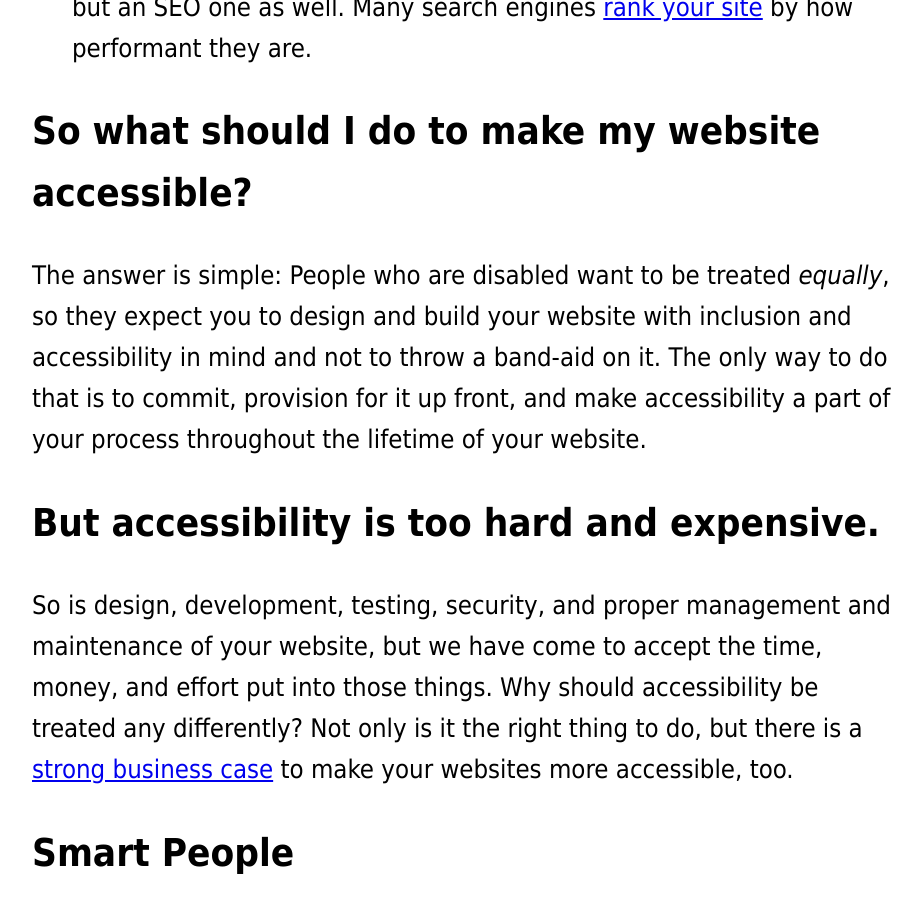
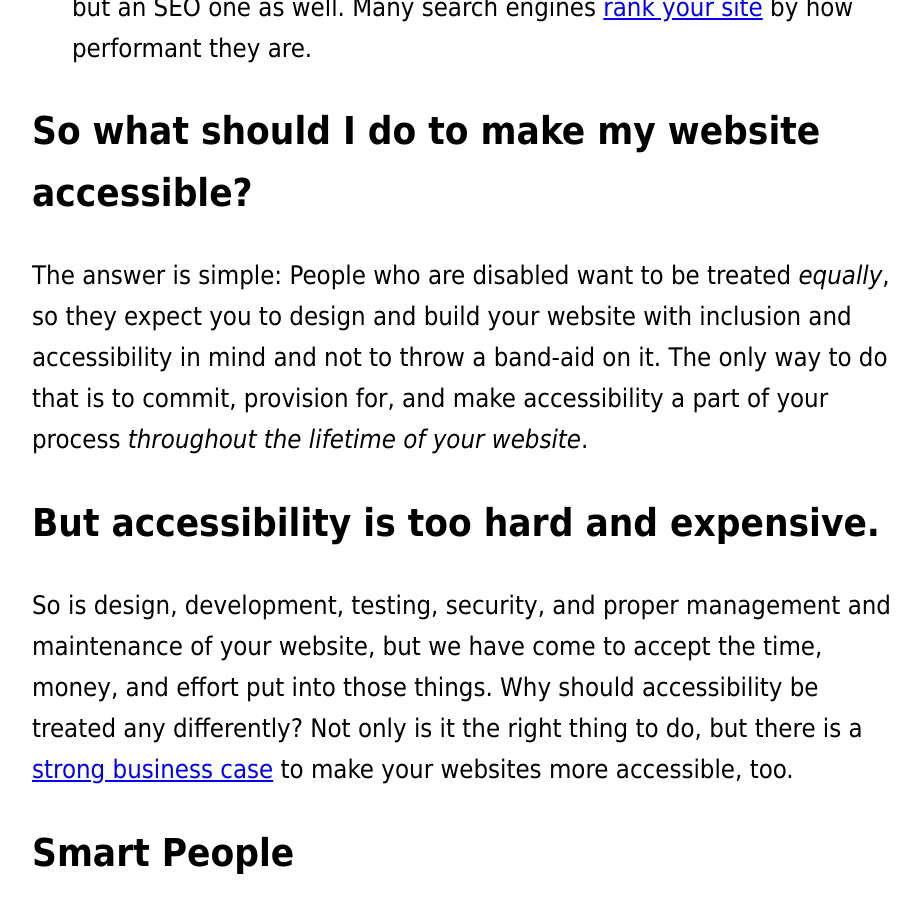
Before and after one commit to michaelspellacy/shouldiuseanaccessibilityoverlay-com, a Jekyll site: the page built from index.html, in a window 1280 px wide and 900 px high, scrolled down 2227 px. Shown: the whole window, without its empty margins (178-1100 px from the left). Built offline with Jekyll 4.4.1, drawn with Linux system fonts in a browser that asks for light colours.

Commit message:
Update index.html

```diff
--- a/index.html
+++ b/index.html
@@ -18,7 +17,7 @@ title: "Home"
 
 <h2>So what should I do to make my website accessible?</h2>
 
-<p>The answer is simple: People who are disabled want to be treated <em>equally</em>, so they expect you to design and build your website with inclusion and accessibility in mind and not to throw a band-aid on it. The only way to do that is to commit, provision for it up front, and make accessibility a part of your process throughout the lifetime of your website.</p>
+<p>The answer is simple: People who are disabled want to be treated <em>equally</em>, so they expect you to design and build your website with inclusion and accessibility in mind and not to throw a band-aid on it. The only way to do that is to commit, provision for, and make accessibility a part of your process <em>throughout the lifetime of your website</em>.</p>
 
 <h2>But accessibility is too hard and expensive.</h2>
 
```
Also changed, not shown: other parts of index.html (+0 -1 lines).
